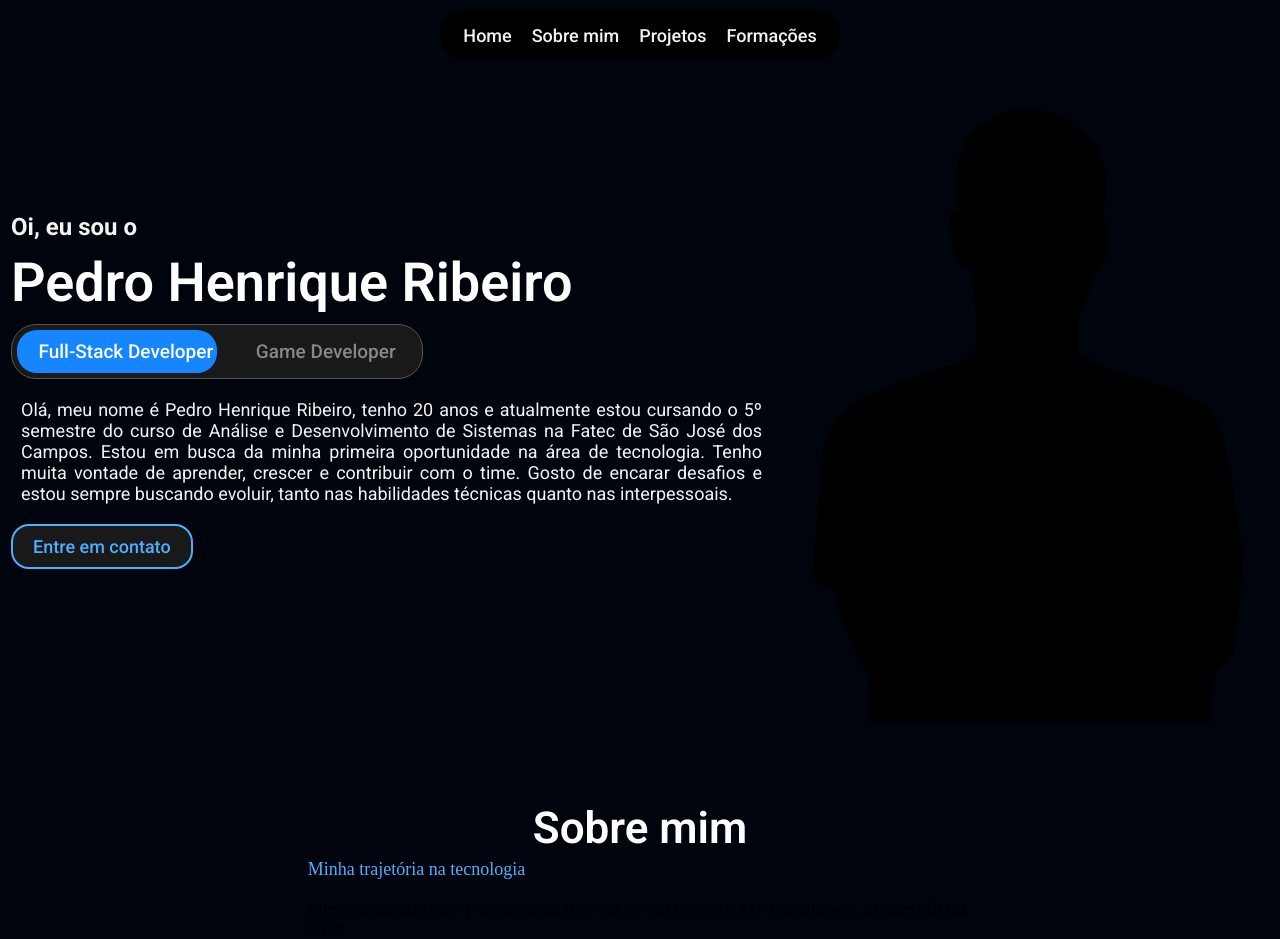
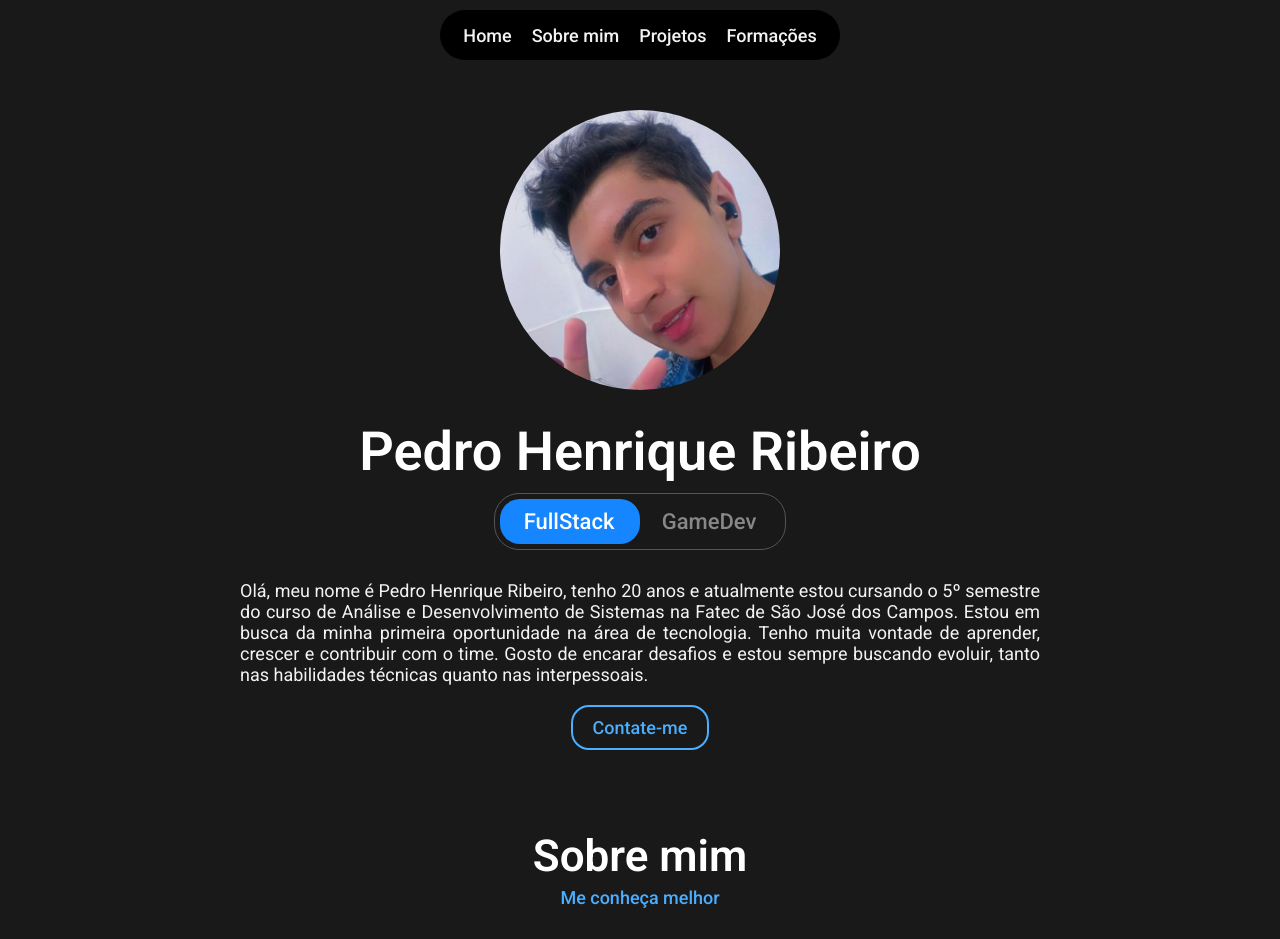
Before and after one commit to pedrohenribeiro/Portfolio-Profissional, a React (Vite) app in the folder portfolio-profissional/: page / in a window 1280 px wide. Shown: the top 939 px of the page. Built offline with nearby package versions, Linux system fonts and the light colour scheme.

Commit message:
feat: fixing styles

```diff
--- a/portfolio-profissional/src/global/Colors.css
+++ b/portfolio-profissional/src/global/Colors.css
@@ -1,6 +1,5 @@
 
 :root {
-  --fundo: #00040C;
   --primaria: #181c27;
   --primaria-hover: #1a1a1a;
   --cinza: #555;
--- a/portfolio-profissional/src/pages/home/Home.module.css
+++ b/portfolio-profissional/src/pages/home/Home.module.css
@@ -1,4 +1,5 @@
 @import url('https://fonts.googleapis.com/css2?family=Roboto:ital,wght@0,100..900;1,100..900&display=swap');
+
 
 * {
   padding: 0;
@@ -14,35 +15,35 @@ h1,h2,h3,p,span,button {
   flex-direction: column;
   align-items: center;
   height: 100%;
-  background-color: var(--fundo);
+  background-color: var(--secundaria);
 }
 
 .foto {
-  width: 40%;
+  width: 280px;
+  height: 280px;
+  border-radius: 50%;
   margin-top: 50px;
+  background-color: var(--primaria);
 }
 
 .containerTopo {
   display: flex;
-  flex-direction: row;
-  justify-content: left;
+  flex-direction: column;
+  justify-content: center;
   align-items: center;
-  gap: 30px;
   padding-top: 60px;
 }
 
-.boasVindas{
-  color: var(--texto);
-
-}
 .nome {
   color: var(--titulo);
   font-size: 54px;
   font-weight: 600;
-  margin-top: 10px;
+  margin-top: 30px;
   word-break: break-word;
-  text-align: left;
+  text-align: center;
 }
+
+
 
 .toggleContainer {
   display: flex;
@@ -55,7 +56,7 @@ h1,h2,h3,p,span,button {
   margin-bottom: 20px;
   cursor: pointer;
   border: 1px solid var(--cinza);
-  width: 400px;
+  width: 280px;
   justify-content: space-around;
 }
 
@@ -76,7 +77,7 @@ h1,h2,h3,p,span,button {
 }
 
 .toggleOption {
-  font-size: 19px;
+  font-size: 22px;
   font-weight: 500;
   color: #888;
   padding: 10px 20px;
--- a/portfolio-profissional/src/pages/home/Home.tsx
+++ b/portfolio-profissional/src/pages/home/Home.tsx
@@ -1,5 +1,5 @@
 import styles from './Home.module.css';
-import foto from '../../assets/images/imagem-exemplo.png';
+import foto from '../../assets/images/foto.png';
 import techschoolImg from '../../assets/images/techschool-dark.png';
 import wecolebImg from '../../assets/images/wecoleb.png';
 import dashboardImg from '../../assets/images/dashboard.png';
@@ -26,11 +26,13 @@ function Home() {
   return (
     <main className={styles.page}>
       <header className={styles.containerTopo} id='home'>
-        <div>
-          <div>
-            <h2 className={styles.boasVindas}>Oi, eu sou o</h2>
+
+        <img
+          src={foto}
+          alt="Foto de perfil"
+          className={styles.foto}
+        />
         <h1 className={styles.nome}>Pedro Henrique Ribeiro</h1>
-          </div>
 
         <div className={styles.toggleContainer}>
           <div className={`${styles.togglePill} ${!isFullStack ? styles.activeGameDev : ''}`}></div>
@@ -38,13 +40,13 @@ function Home() {
             className={`${styles.toggleOption} ${isFullStack ? styles.activeText : ''}`}
             onClick={() => setActiveView('fullstack')}
           >
-              Full-Stack Developer
+            FullStack
           </span>
           <span
             className={`${styles.toggleOption} ${!isFullStack ? styles.activeText : ''}`}
             onClick={() => setActiveView('gamedev')}
           >
-              Game Developer
+            GameDev
           </span>
         </div>
 
@@ -52,30 +54,16 @@ function Home() {
           Olá, meu nome é Pedro Henrique Ribeiro, tenho 20 anos e atualmente estou cursando o 5º semestre do curso de Análise e Desenvolvimento de Sistemas na Fatec de São José dos Campos.
           Estou em busca da minha primeira oportunidade na área de tecnologia. Tenho muita vontade de aprender, crescer e contribuir com o time. Gosto de encarar desafios e estou sempre buscando evoluir, tanto nas habilidades técnicas quanto nas interpessoais.
         </p>
-          <button className={styles.botao}>Entre em contato</button>
-        </div>
-        <img
-          src={foto}
-          alt="Foto de perfil"
-          className={styles.foto}
-        />
+        <button className={styles.botao}>Contate-me</button>
       </header>
 
       <section className={styles.containerSobremim} id="sobremim">
         <h1 className={styles.titulo}>
           Sobre mim
         </h1>
-        <div>
-          <div>
-            <h4 className={styles.subtitulo}>
-              Minha trajetória na tecnologia
-            </h4>
-            <p>
-              Primeiro contato com programação (C++ na Unreal Engine 3.5) e modelagem 3D com 3DMax.
-            </p>
-          </div>
-          <p className={styles.periodo}> 2016</p>
-        </div>
+        <h2 className={styles.subtitulo}>
+          Me conheça melhor
+        </h2>
 
         <p className={styles.texto}>
           Eu sempre fui apaixonado por tecnologia, eu gostava muito de jogar no video game e no computador, então no meio do ensino fundamental, em 2016 eu comecei a estudar Game Design na Microcamp, tive meu primeiro contato com uma linguagem de programação com c++ na Unreal Engine 3.5. Minha parte favorita na época era modelagem 3D no 3DMax. Em 2018 quando terminei o curso e comecei a fazer outros 2 cursos em focados para Game Design na Advanced e Saga, finalizei o curso da advanced mas precisei sair do curso da Saga, nesse mesmo período (2017) também iniciei o curso Hardware e Robótica na Microcamp, onde me apaixonei por IOT(Inteligência das coisas), finalizei o curso em 2018.
@@ -206,6 +194,7 @@ function Home() {
                 </div>
               )}
 
+
             </div>
           </div>
 
```
Lines whose indentation alone changed are shown as unchanged.
